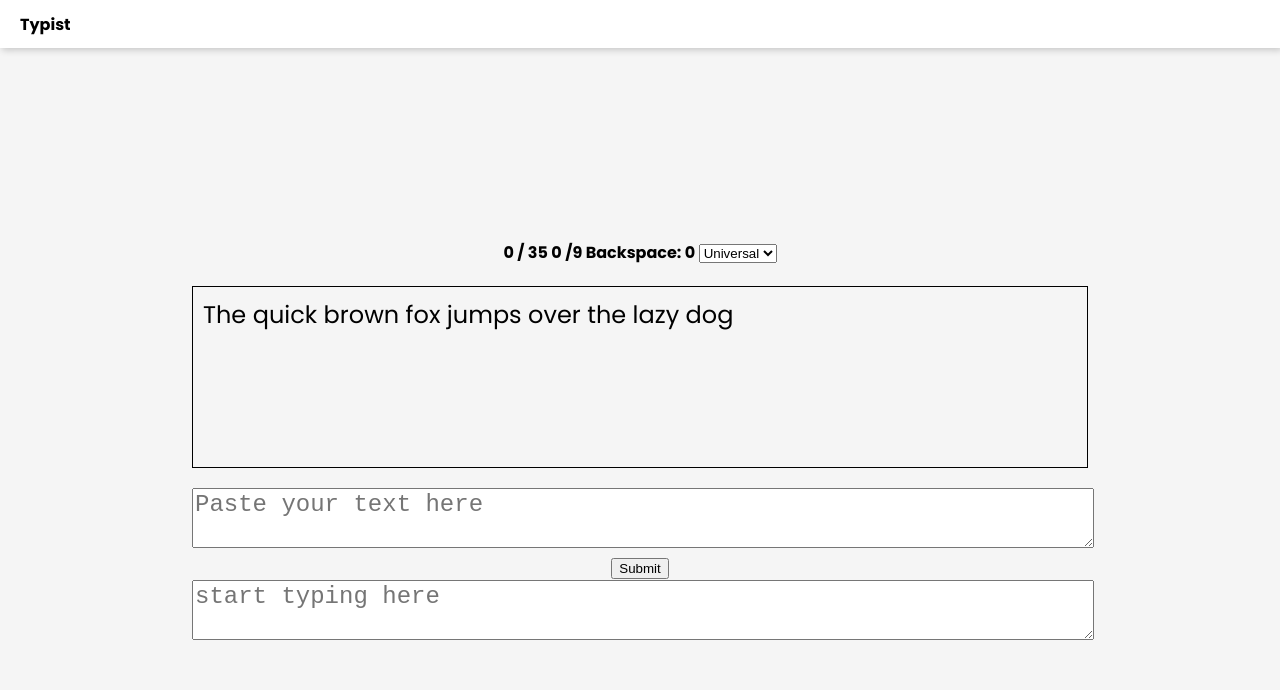
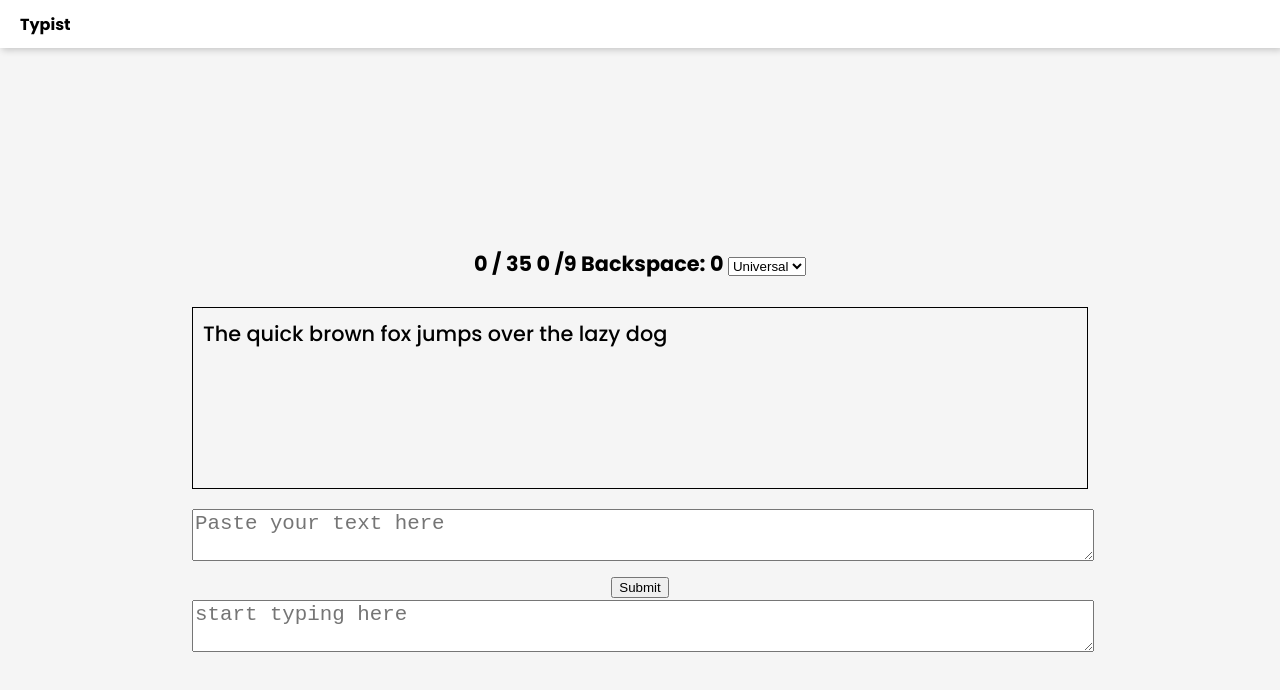
Before and after one commit to ParasArya289/Typist, a React (Create React App) app: page / in a window 1280 px wide. Shown: the top 690 px of the page. Built offline with nearby package versions, Linux system fonts and the light colour scheme.

Commit message:
style: updates

```diff
--- a/src/Pages/Home/Home.css
+++ b/src/Pages/Home/Home.css
@@ -4,6 +4,8 @@
   flex-direction: column;
   align-items: center;
   justify-content: center;
+  font-weight: 500;
+  font-size: 1.3rem;
 }
 .typing-section {
   width: 70%;
@@ -11,7 +13,7 @@
 .typing-section textarea {
   width: 100%;
   resize: vertical;
-  font-size: 1.5rem;
+  font-size: inherit;
 }
 .textToBeTyped {
   min-height: 10rem;
@@ -20,9 +22,10 @@
   border: 1px solid;
   text-align: left;
   padding: 10px;
-  font-size: 1.5rem;
   overflow-y: auto;
   word-break: break-word;
+  /* scroll-behavior: smooth;  */
+
 }
 .correct {
   color: green
@@ -31,6 +34,5 @@
   color: tomato;
 }
 .highlight {
-  background-color: rgb(255, 255, 174);
-  font-weight: 400;
+  background-color: rgb(255, 255, 197);
 }
--- a/src/Pages/Home/Home.js
+++ b/src/Pages/Home/Home.js
@@ -194,7 +194,6 @@ export const Home = () => {
     const highlightedElement = document.querySelector(
       ".textToBeTyped > .highlight"
     );
-    console.log(highlightedElement);
     if (highlightedElement) {
       highlightedElement.scrollIntoView({
         behavior: "auto",
```
